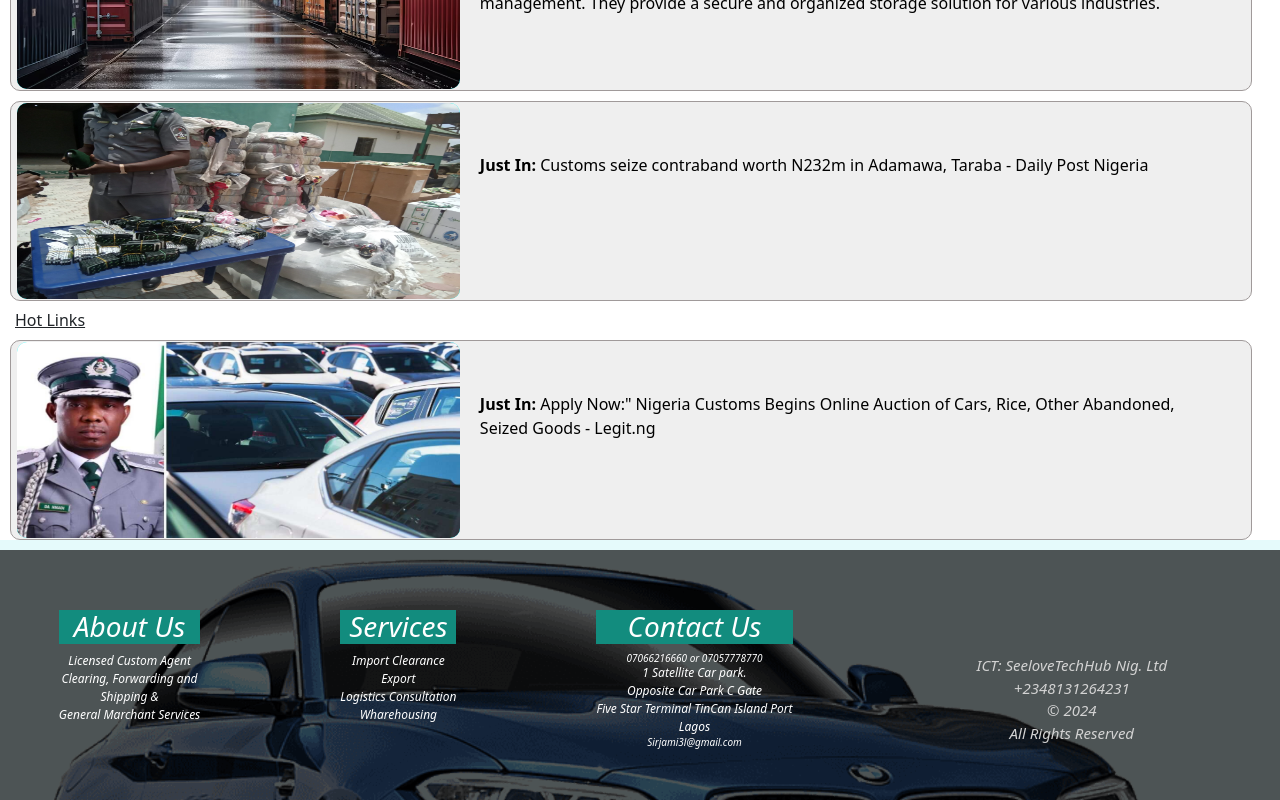
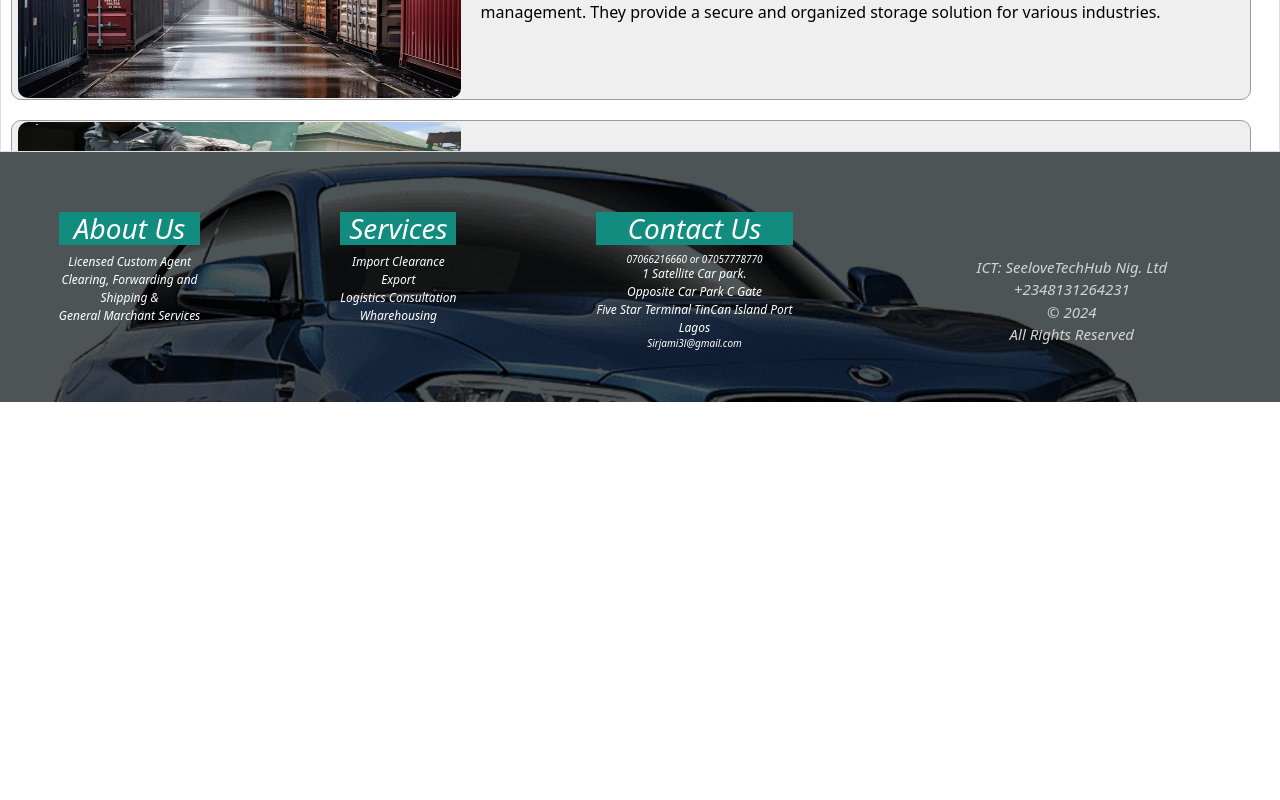
Before and after one commit to Etefiok/SMILE2, a React (Create React App) app: page / in a window 1280 px wide. Shown: the part 3486-4286 px from the top of the page. After the commit the page ends 3888 px from the top, so only its background shows below. Built offline with nearby package versions, Linux system fonts and the light colour scheme.

Commit message:
all new files

```diff
--- a/src/App.css
+++ b/src/App.css
@@ -619,15 +619,21 @@ video {
   text-align: center;
 }
 
+.Related-Topics {
+  background-color: white;
+  max-height: 300px;
+  border: 1px solid #ddd;
+  display:grid;
+  overflow-y: auto;
+}
+
 .Related-Topics h6{
   padding-left: 15px;
   margin-top: 10px;
   text-decoration: underline;
 }
 
-.Related-Topics {
-  background-color: white;
-}
+
 
 .block{
   display: flex;
--- a/src/homepageFolder/homepage.js
+++ b/src/homepageFolder/homepage.js
@@ -265,6 +265,32 @@ function Homepage() {
                 </div>
             </button>
 
+
+            <button
+                onClick={ () =>{window.location.href="https://auction.nigeriatradehub.gov.ng/index.php"}}className="block">
+                    <div className="blockimage">
+                        <img src= {require("../Images.png/auction.jpg")} alt="wharehouse"/>
+                    </div>
+                <div className="blockdiv">
+                    {/* <h5>Wharehousing: </h5> */}
+                    <p> <strong>Just In: </strong>Apply Now:" Nigeria Customs Begins Online Auction of Cars, Rice, Other Abandoned, Seized Goods - Legit.ng</p>
+
+                </div>
+            </button>
+
+
+            <button
+                onClick={ () =>{window.location.href="https://auction.nigeriatradehub.gov.ng/index.php"}}className="block">
+                    <div className="blockimage">
+                        <img src= {require("../Images.png/auction.jpg")} alt="wharehouse"/>
+                    </div>
+                <div className="blockdiv">
+                    {/* <h5>Wharehousing: </h5> */}
+                    <p> <strong>Just In: </strong>Apply Now:" Nigeria Customs Begins Online Auction of Cars, Rice, Other Abandoned, Seized Goods - Legit.ng</p>
+
+                </div>
+            </button>
+
     </div>
 
 
```
